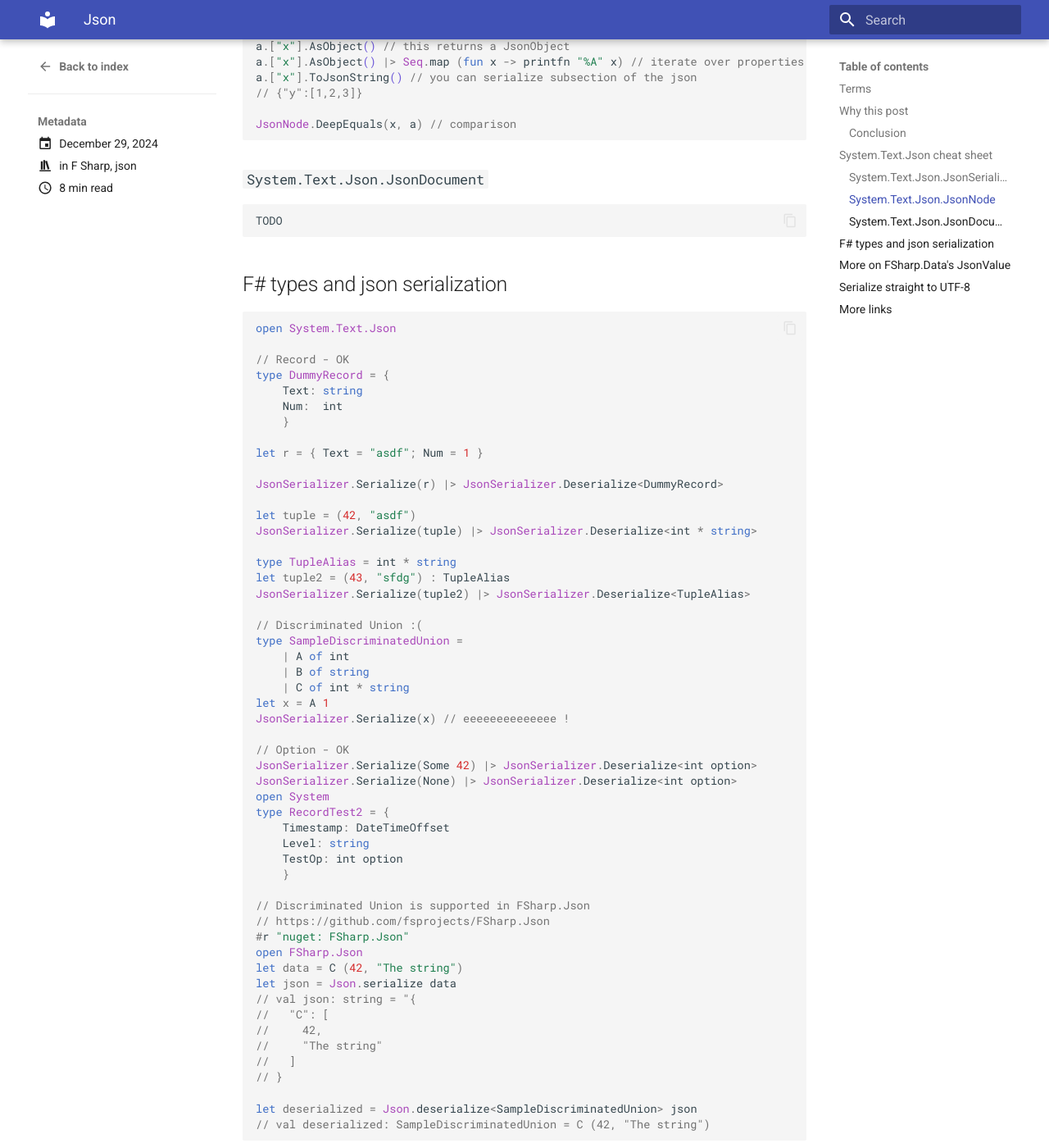
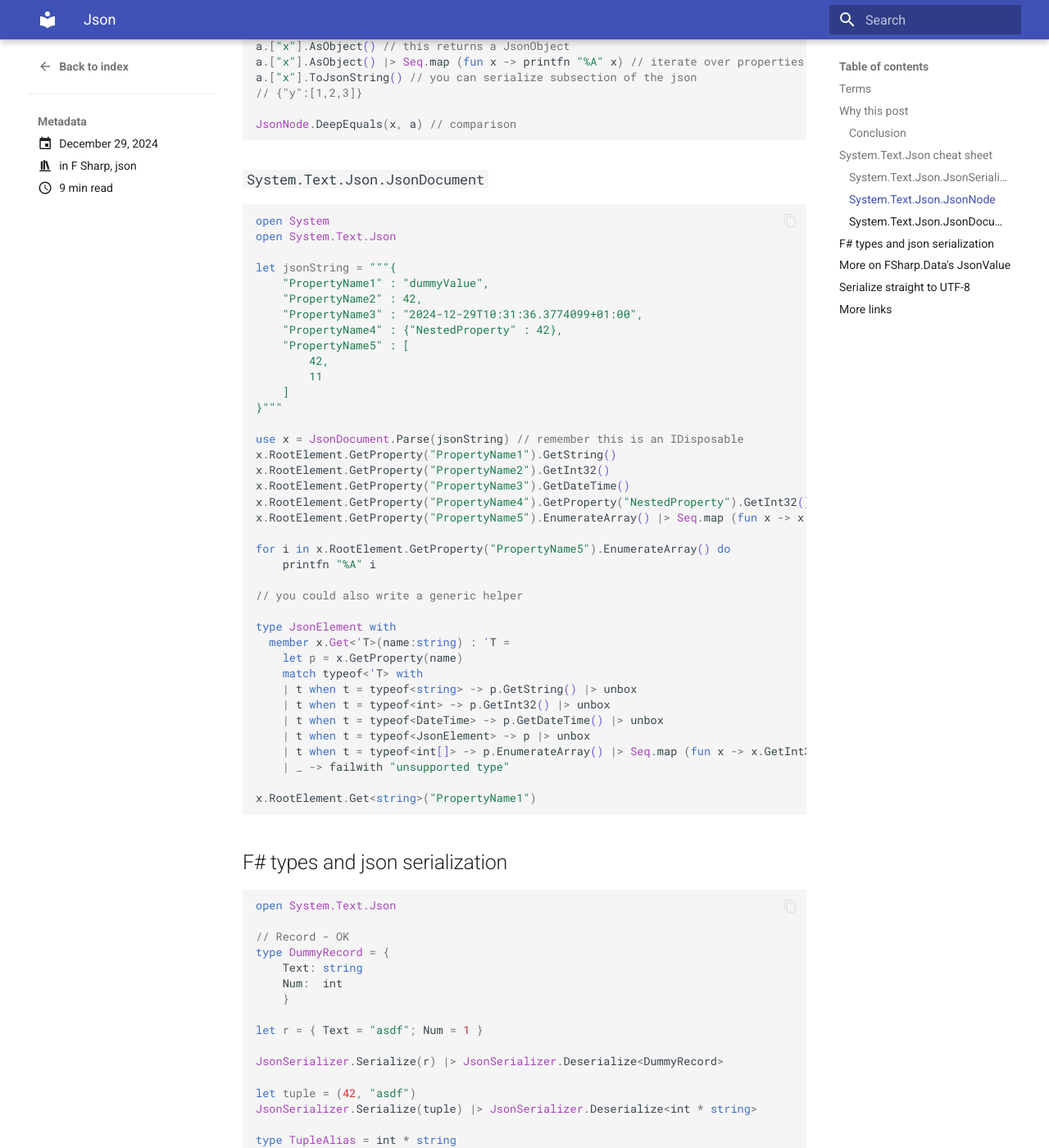
Before and after one commit to inwenis/blog, an MkDocs documentation site: the page built from docs/posts/post19.md, in a window 1280 px wide and 1400 px high, scrolled down 6243 px. Shown: the whole window at 82% size. Built offline with MkDocs 1.6.1 and Material for MkDocs 9.7.7, drawn with Linux system fonts in a browser that asks for light colours.

Commit message:
add JsonDocument example

````diff
--- a/docs/posts/post19.md
+++ b/docs/posts/post19.md
@@ -316,8 +316,45 @@
 ```
 
 ### `System.Text.Json.JsonDocument`
-```
-TODO
+```F#
+open System
+open System.Text.Json
+
+let jsonString = """{
+    "PropertyName1" : "dummyValue",
+    "PropertyName2" : 42,
+    "PropertyName3" : "2024-12-29T10:31:36.3774099+01:00",
+    "PropertyName4" : {"NestedProperty" : 42},
+    "PropertyName5" : [
+        42,
+        11
+    ]
+}"""
+
+use x = JsonDocument.Parse(jsonString) // remember this is an IDisposable
+x.RootElement.GetProperty("PropertyName1").GetString()
+x.RootElement.GetProperty("PropertyName2").GetInt32()
+x.RootElement.GetProperty("PropertyName3").GetDateTime()
+x.RootElement.GetProperty("PropertyName4").GetProperty("NestedProperty").GetInt32()
+x.RootElement.GetProperty("PropertyName5").EnumerateArray() |> Seq.map (fun x -> x.GetInt32())
+
+for i in x.RootElement.GetProperty("PropertyName5").EnumerateArray() do
+    printfn "%A" i
+
+// you could also write a generic helper
+
+type JsonElement with
+  member x.Get<'T>(name:string) : 'T =
+    let p = x.GetProperty(name)
+    match typeof<'T> with
+    | t when t = typeof<string> -> p.GetString() |> unbox
+    | t when t = typeof<int> -> p.GetInt32() |> unbox
+    | t when t = typeof<DateTime> -> p.GetDateTime() |> unbox
+    | t when t = typeof<JsonElement> -> p |> unbox
+    | t when t = typeof<int[]> -> p.EnumerateArray() |> Seq.map (fun x -> x.GetInt32()) |> Seq.toArray |> unbox
+    | _ -> failwith "unsupported type"
+
+x.RootElement.Get<string>("PropertyName1")
 ```
 
 ## F# types and json serialization
````
